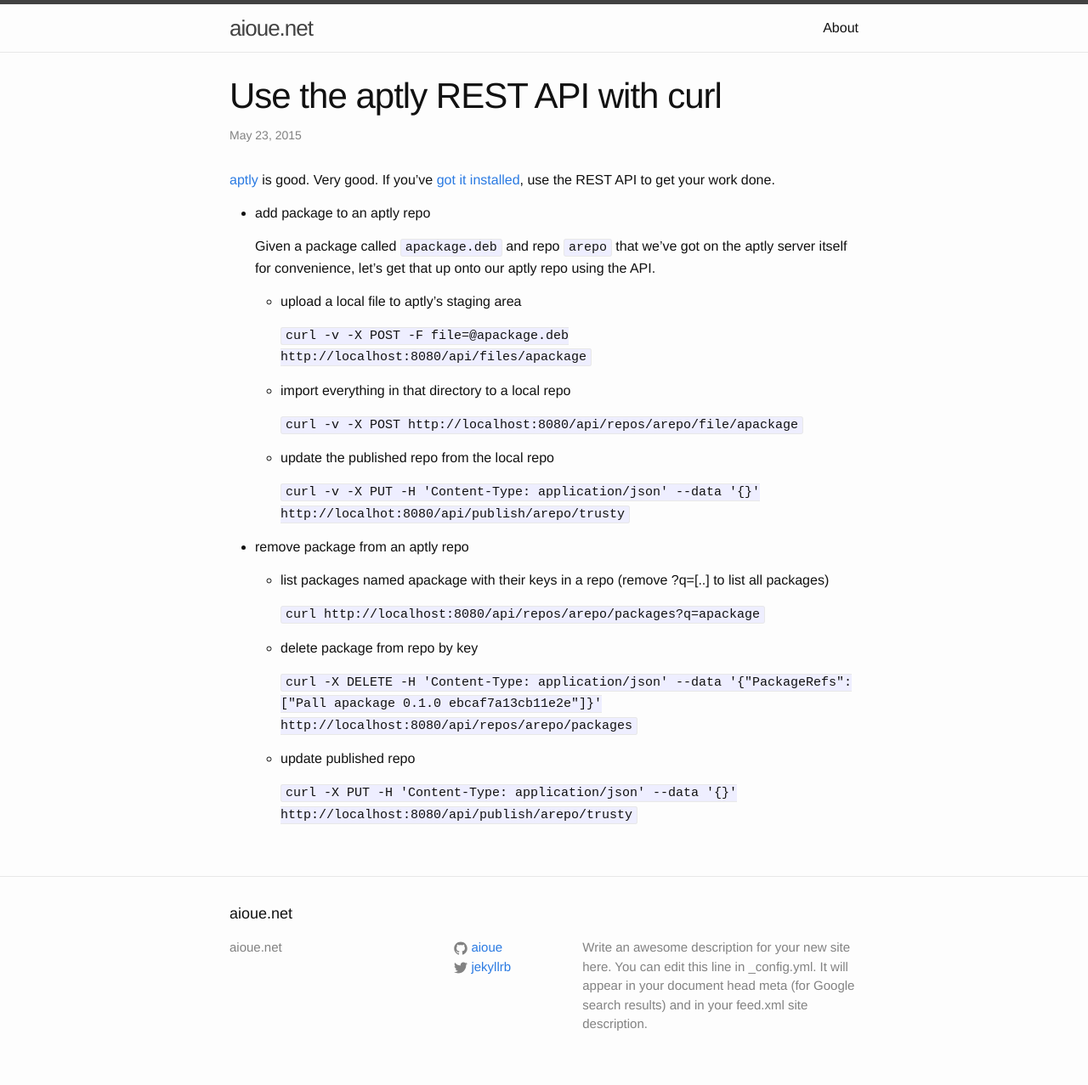
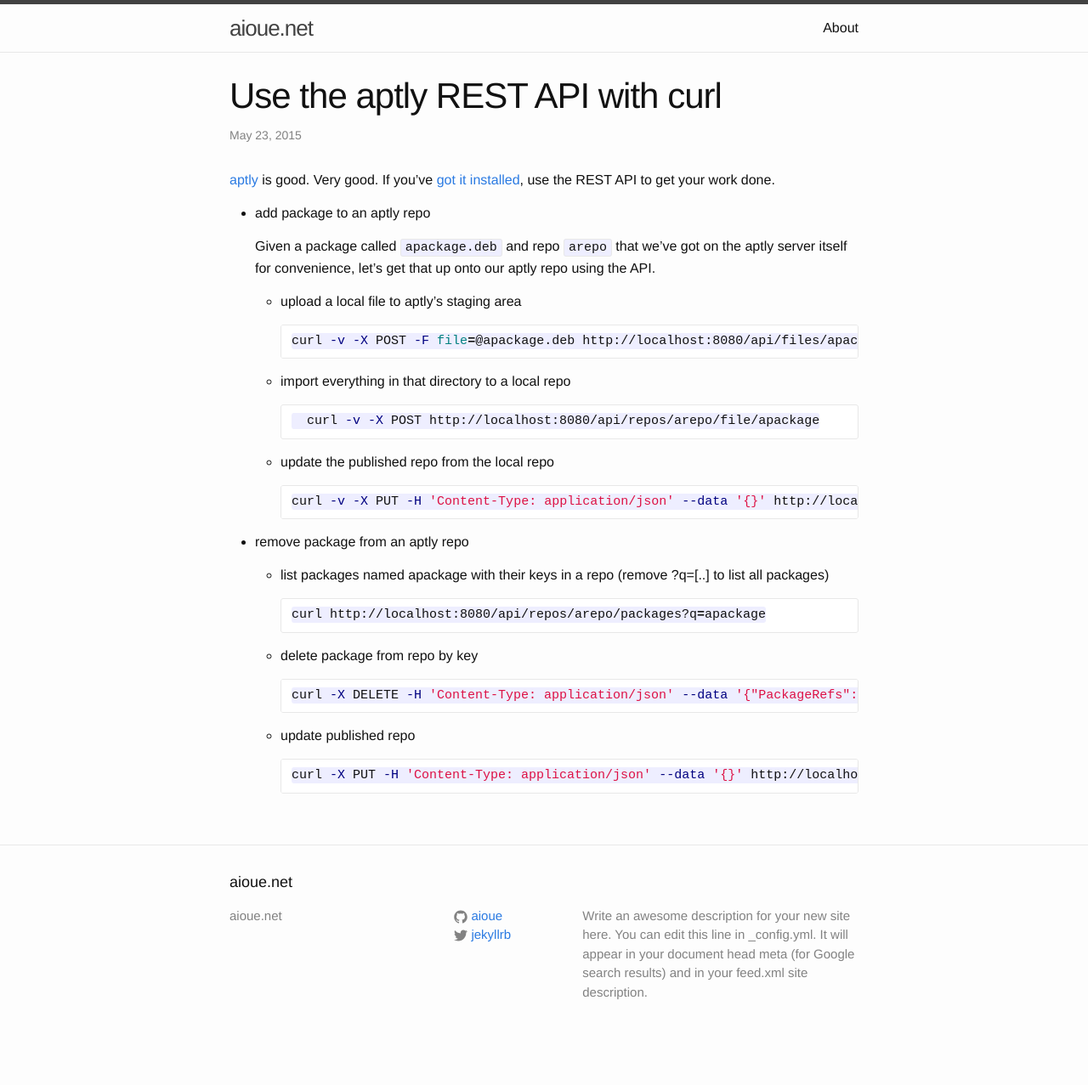
Before and after one commit to aioue/aioue.github.io, a Jekyll site: the page built from _posts/2015-05-23-use-the-aptly-rest-api-with-curl.md, in a window 1280 px wide. Shown: the whole page at 85% size. Built offline with Jekyll 4.4.1, drawn with Linux system fonts in a browser that asks for light colours; after the commit the page ends 1239 px from its top, so only the background shows below that.

Commit message:
formatting

````diff
--- a/_posts/2015-05-23-use-the-aptly-rest-api-with-curl.md
+++ b/_posts/2015-05-23-use-the-aptly-rest-api-with-curl.md
@@ -13,26 +13,38 @@ date: '2015-05-23 01:56:35'
 
   * upload a local file to aptly's staging area
 
-    `curl -v -X POST -F file=@apackage.deb http://localhost:8080/api/files/apackage`
+    ```shell
+    curl -v -X POST -F file=@apackage.deb http://localhost:8080/api/files/apackage
+    ```
 
   * import everything in that directory to a local repo
 
-      `curl -v -X POST http://localhost:8080/api/repos/arepo/file/apackage`
+      ```shell
+      curl -v -X POST http://localhost:8080/api/repos/arepo/file/apackage
+      ```
 
   * update the published repo from the local repo
 
-    `curl -v -X PUT -H 'Content-Type: application/json' --data '{}' http://localhot:8080/api/publish/arepo/trusty`
+    ```shell
+    curl -v -X PUT -H 'Content-Type: application/json' --data '{}' http://localhot:8080/api/publish/arepo/trusty
+    ```
 
 * remove package from an aptly repo
 
   * list packages named apackage with their keys in a repo (remove ?q=[..] to list all packages)
 
-    `curl http://localhost:8080/api/repos/arepo/packages?q=apackage`
+    ```shell
+    curl http://localhost:8080/api/repos/arepo/packages?q=apackage
+    ```
 
   * delete package from repo by key
 
-    `curl -X DELETE -H 'Content-Type: application/json' --data '{"PackageRefs": ["Pall apackage 0.1.0 ebcaf7a13cb11e2e"]}' http://localhost:8080/api/repos/arepo/packages`
+    ```shell
+    curl -X DELETE -H 'Content-Type: application/json' --data '{"PackageRefs": ["Pall apackage 0.1.0 ebcaf7a13cb11e2e"]}' http://localhost:8080/api/repos/arepo/packages
+    ```
 
   * update published repo
 
-    `curl -X PUT -H 'Content-Type: application/json' --data '{}' http://localhost:8080/api/publish/arepo/trusty`
+    ```shell
+    curl -X PUT -H 'Content-Type: application/json' --data '{}' http://localhost:8080/api/publish/arepo/trusty
+    ```
````
